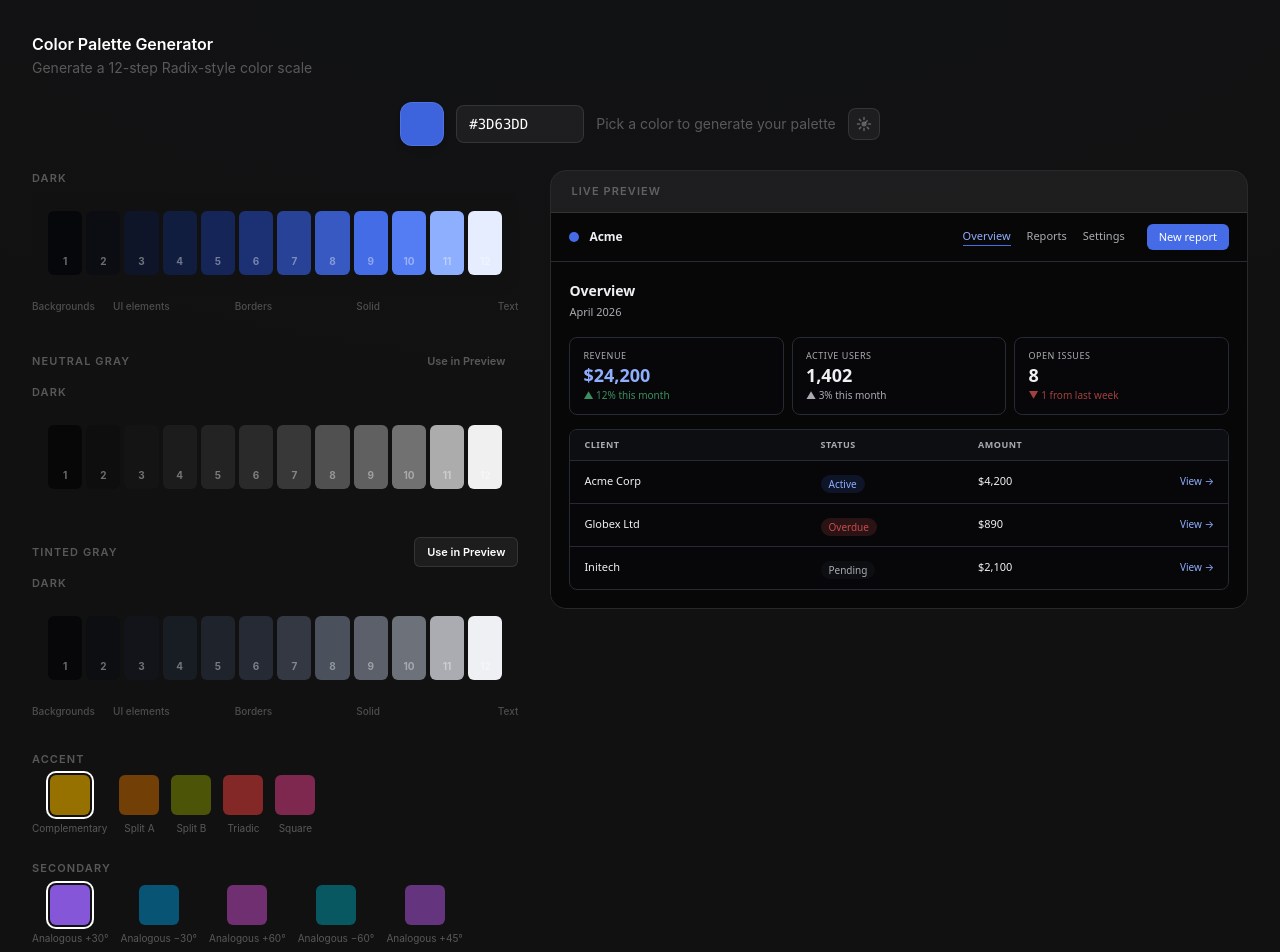
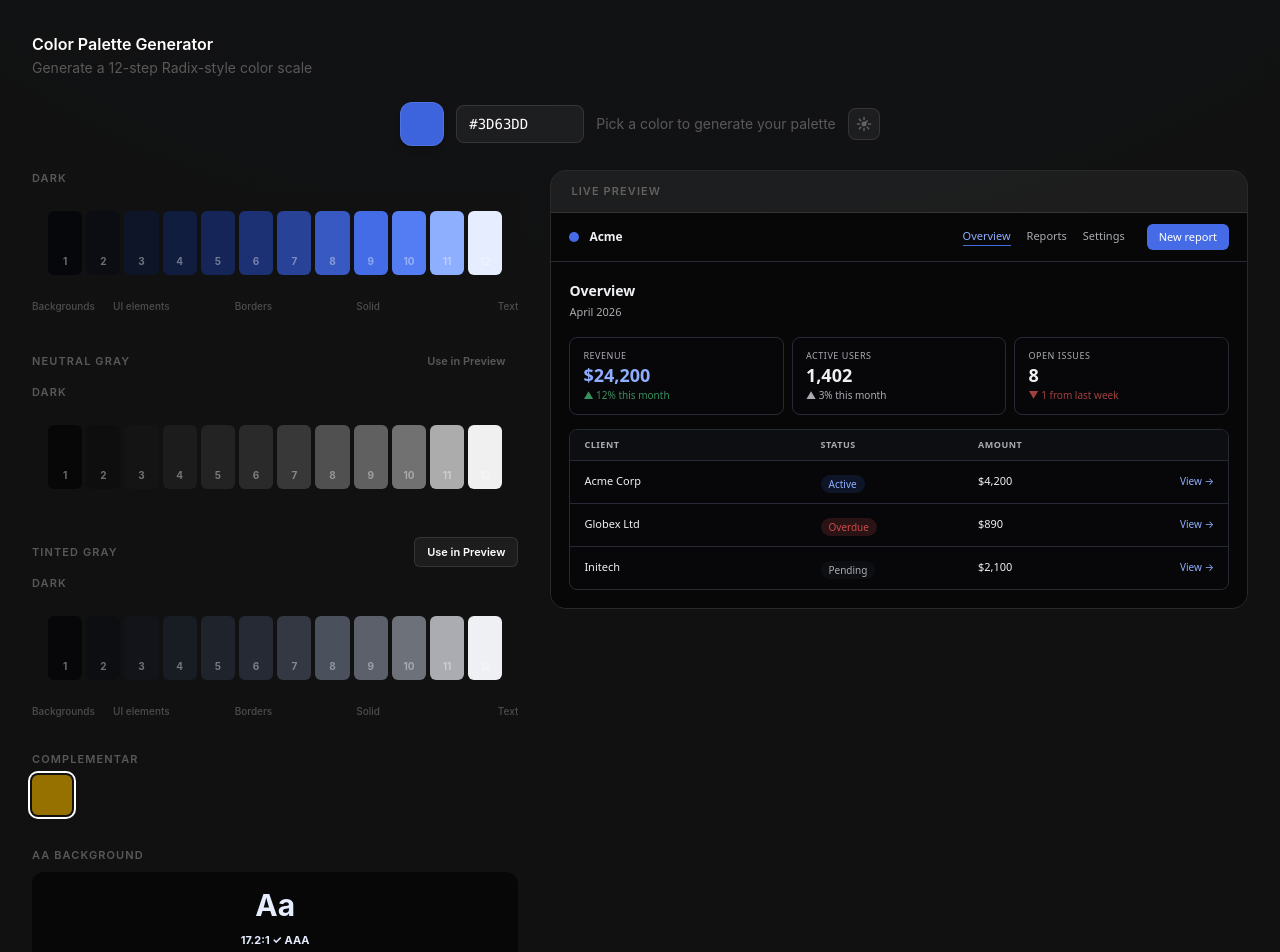
Before and after one commit to wonddark/colorizit, a React (Vite) app: page / in a window 1280 px wide. Shown: the top 952 px of the page. Built offline with nearby package versions, Linux system fonts and the light colour scheme.

Commit message:
refactor: rename and unify accentPalette with complementarPalette across components

```diff
--- a/src/App.tsx
+++ b/src/App.tsx
@@ -1,4 +1,4 @@
-import {useCallback, useEffect, useMemo, useState} from 'react'
+import {useCallback, useMemo, useState} from 'react'
 import {ColorInput} from './components/ColorInput'
 import {ExportPanel} from './components/ExportPanel'
 import {HarmonySuggestions} from './components/HarmonySuggestions'
@@ -45,18 +45,10 @@ export default function App() {
     catch { return generateHarmonies(DEFAULT_COLOR) }
   }, [color])
 
-  const [selectedAccentIdx, setSelectedAccentIdx] = useState(0)
-  const [selectedSecondaryIdx, setSelectedSecondaryIdx] = useState(0)
   const [preferredGray, setPreferredGray] = useState<'neutral' | 'tinted'>('tinted')
 
-  useEffect(() => {
-    setSelectedAccentIdx(0)
-    setSelectedSecondaryIdx(0)
-  }, [color])
-
-  const accentPalette    = harmonies.accent[selectedAccentIdx]?.palette
-  const secondaryPalette = harmonies.secondary[selectedSecondaryIdx]?.palette
-  const previewGray      = preferredGray === 'neutral' ? grays.neutral : grays.tinted
+  const complementarPalette = harmonies.complementar?.palette
+  const previewGray         = preferredGray === 'neutral' ? grays.neutral : grays.tinted
 
   const appVars = useMemo(
     () => buildAppVars(theme, palette),
@@ -133,10 +125,6 @@ export default function App() {
 
           <HarmonySuggestions
             harmonies={harmonies}
-            selectedAccent={selectedAccentIdx}
-            selectedSecondary={selectedSecondaryIdx}
-            onSelectAccent={setSelectedAccentIdx}
-            onSelectSecondary={setSelectedSecondaryIdx}
             theme={theme}
           />
 
@@ -157,8 +145,7 @@ export default function App() {
             neutralGray={grays.neutral}
             tintedGray={grays.tinted}
             background={background}
-            accentPalette={accentPalette}
-            secondaryPalette={secondaryPalette}
+            complementarPalette={complementarPalette}
           />
         </div>
 
@@ -167,7 +154,7 @@ export default function App() {
             palette={palette}
             tintedGray={previewGray}
             background={background}
-            accentPalette={accentPalette}
+            complementarPalette={complementarPalette}
             theme={theme}
           />
         </div>
--- a/src/components/DashboardPreview.tsx
+++ b/src/components/DashboardPreview.tsx
@@ -5,7 +5,7 @@ type Props = {
   palette: PaletteResult
   gray: PaletteResult
   background: BackgroundResult
-  accentPalette?: PaletteResult  // reserved, unused in v1
+  complementarPalette?: PaletteResult
   theme: 'light' | 'dark'
 }
 
--- a/src/components/ExportPanel.tsx
+++ b/src/components/ExportPanel.tsx
@@ -9,8 +9,7 @@ export function buildCss(
   neutralGray: PaletteResult,
   tintedGray: PaletteResult,
   background: BackgroundResult,
-  accentPalette?: PaletteResult,
-  secondaryPalette?: PaletteResult,
+  complementarPalette?: PaletteResult,
 ): string {
   const lines: string[] = [':root {', '  /* Primary — Light */']
   palette.light.forEach((step, i) => {
@@ -45,21 +44,13 @@ export function buildCss(
   lines.push('  /* AA Background */')
   lines.push(`  --bg-light: ${background.light.oklch};`)
   lines.push(`  --bg-dark: ${background.dark.oklch};`)
-  if (accentPalette) {
+  if (complementarPalette) {
     lines.push('')
-    lines.push('  /* Accent — Light */')
-    accentPalette.light.forEach((step, i) => lines.push(`  --accent-${i + 1}: ${step.oklch};`))
+    lines.push('  /* Complementar — Light */')
+    complementarPalette.light.forEach((step, i) => lines.push(`  --complementar-${i + 1}: ${step.oklch};`))
     lines.push('')
-    lines.push('  /* Accent — Dark */')
-    accentPalette.dark.forEach((step, i) => lines.push(`  --accent-dark-${i + 1}: ${step.oklch};`))
-  }
-  if (secondaryPalette) {
-    lines.push('')
-    lines.push('  /* Secondary — Light */')
-    secondaryPalette.light.forEach((step, i) => lines.push(`  --secondary-${i + 1}: ${step.oklch};`))
-    lines.push('')
-    lines.push('  /* Secondary — Dark */')
-    secondaryPalette.dark.forEach((step, i) => lines.push(`  --secondary-dark-${i + 1}: ${step.oklch};`))
+    lines.push('  /* Complementar — Dark */')
+    complementarPalette.dark.forEach((step, i) => lines.push(`  --complementar-dark-${i + 1}: ${step.oklch};`))
   }
   lines.push('}')
   return lines.join('\n')
@@ -70,8 +61,7 @@ export function buildJson(
   neutralGray: PaletteResult,
   tintedGray: PaletteResult,
   background: BackgroundResult,
-  accentPalette?: PaletteResult,
-  secondaryPalette?: PaletteResult,
+  complementarPalette?: PaletteResult,
 ): string {
   return JSON.stringify(
     {
@@ -89,16 +79,10 @@ export function buildJson(
         light: { hex: background.light.hex, contrastRatio: background.light.contrastRatio, source: background.light.source },
         dark:  { hex: background.dark.hex,  contrastRatio: background.dark.contrastRatio,  source: background.dark.source  },
       },
-      ...(accentPalette && {
-        accent: {
-          light: Object.fromEntries(accentPalette.light.map((s, i) => [String(i + 1), s.hex])),
-          dark:  Object.fromEntries(accentPalette.dark.map((s, i)  => [String(i + 1), s.hex])),
-        },
-      }),
-      ...(secondaryPalette && {
-        secondary: {
-          light: Object.fromEntries(secondaryPalette.light.map((s, i) => [String(i + 1), s.hex])),
-          dark:  Object.fromEntries(secondaryPalette.dark.map((s, i)  => [String(i + 1), s.hex])),
+      ...(complementarPalette && {
+        complementar: {
+          light: Object.fromEntries(complementarPalette.light.map((s, i) => [String(i + 1), s.hex])),
+          dark:  Object.fromEntries(complementarPalette.dark.map((s, i)  => [String(i + 1), s.hex])),
         },
       }),
     },
@@ -134,10 +118,9 @@ export function buildShadcn(
   neutralGray: PaletteResult,
   tintedGray: PaletteResult,
   background: BackgroundResult,
-  accentPalette?: PaletteResult,
-  secondaryPalette?: PaletteResult,
+  complementarPalette?: PaletteResult,
 ): string {
-  const tokens = buildTokens(palette, neutralGray, tintedGray, background, accentPalette, secondaryPalette)
+  const tokens = buildTokens(palette, neutralGray, tintedGray, background, complementarPalette)
   return [
     '@layer base {',
     '  :root {',
@@ -155,11 +138,10 @@ type Props = {
   neutralGray: PaletteResult
   tintedGray: PaletteResult
   background: BackgroundResult
-  accentPalette?: PaletteResult
-  secondaryPalette?: PaletteResult
+  complementarPalette?: PaletteResult
 }
 
-export function ExportPanel({ palette, neutralGray, tintedGray, background, accentPalette, secondaryPalette }: Props) {
+export function ExportPanel({ palette, neutralGray, tintedGray, background, complementarPalette }: Props) {
   const [tab, setTab] = useState<Tab>('css')
   const [copied, setCopied] = useState(false)
   const timerRef = useRef<ReturnType<typeof setTimeout> | null>(null)
@@ -167,10 +149,10 @@ export function ExportPanel({ palette, neutralGray, tintedGray, background, acce
   useEffect(() => () => { if (timerRef.current) clearTimeout(timerRef.current) }, [])
 
   const content = tab === 'css'
-    ? buildCss(palette, neutralGray, tintedGray, background, accentPalette, secondaryPalette)
+    ? buildCss(palette, neutralGray, tintedGray, background, complementarPalette)
     : tab === 'json'
-    ? buildJson(palette, neutralGray, tintedGray, background, accentPalette, secondaryPalette)
-    : buildShadcn(palette, neutralGray, tintedGray, background, accentPalette, secondaryPalette)
+    ? buildJson(palette, neutralGray, tintedGray, background, complementarPalette)
+    : buildShadcn(palette, neutralGray, tintedGray, background, complementarPalette)
 
   const handleCopy = useCallback(() => {
     navigator.clipboard.writeText(content).then(() => {
--- a/src/components/HarmonySuggestions.tsx
+++ b/src/components/HarmonySuggestions.tsx
@@ -1,76 +1,21 @@
 import type {HarmonyResult} from '../lib/generatePalette'
 
 type Props = {
-  harmonies:         HarmonyResult
-  selectedAccent:    number
-  selectedSecondary: number
-  onSelectAccent:    (i: number) => void
-  onSelectSecondary: (i: number) => void
-  theme:             'light' | 'dark'
+  harmonies: HarmonyResult
+  theme:     'light' | 'dark'
 }
 
 export function HarmonySuggestions(props: Readonly<Props>) {
-  const {
-    harmonies,
-    selectedAccent,
-    selectedSecondary,
-    onSelectAccent,
-    onSelectSecondary,
-    theme,
-  } = props
-  if (harmonies.accent.length === 0) return null
+  const { harmonies, theme } = props
+  if (!harmonies.complementar) return null
 
   return (
-    <div className="flex flex-col gap-6">
-      <div className="flex flex-col gap-2">
-        <h2 className="text-[11px] font-semibold uppercase tracking-widest text-(--app-fg-muted)">Accent</h2>
-        <div className="flex gap-3">
-          {harmonies.accent.map((s, i) => (
-            <button
-              key={i}
-              onClick={() => onSelectAccent(i)}
-              className="flex flex-col items-center gap-1.5 group"
-            >
-              <div
-                className={`w-10 h-10 rounded-md transition-all ${
-                  selectedAccent === i
-                    ? 'ring-2 ring-(--app-fg) ring-offset-2 ring-offset-(--app-bg)'
-                    : 'opacity-60 hover:opacity-100'
-                }`}
-                style={{ backgroundColor: s.palette[theme][8].hex }}
-              />
-              <span className="text-[10px] text-(--app-fg-muted) group-hover:text-(--app-fg-subtle) whitespace-nowrap">
-                {s.label}
-              </span>
-            </button>
-          ))}
-        </div>
-      </div>
-
-      <div className="flex flex-col gap-2">
-        <h2 className="text-[11px] font-semibold uppercase tracking-widest text-(--app-fg-muted)">Secondary</h2>
-        <div className="flex gap-3">
-          {harmonies.secondary.map((s, i) => (
-            <button
-              key={i}
-              onClick={() => onSelectSecondary(i)}
-              className="flex flex-col items-center gap-1.5 group"
-            >
-              <div
-                className={`w-10 h-10 rounded-md transition-all ${
-                  selectedSecondary === i
-                    ? 'ring-2 ring-(--app-fg) ring-offset-2 ring-offset-(--app-bg)'
-                    : 'opacity-60 hover:opacity-100'
-                }`}
-                style={{ backgroundColor: s.palette[theme][8].hex }}
-              />
-              <span className="text-[10px] text-(--app-fg-muted) group-hover:text-(--app-fg-subtle) whitespace-nowrap">
-                {s.label}
-              </span>
-            </button>
-          ))}
-        </div>
-      </div>
+    <div className="flex flex-col gap-2">
+      <h2 className="text-[11px] font-semibold uppercase tracking-widest text-(--app-fg-muted)">Complementar</h2>
+      <div
+        className="w-10 h-10 rounded-md ring-2 ring-(--app-fg) ring-offset-2 ring-offset-(--app-bg)"
+        style={{ backgroundColor: harmonies.complementar.palette[theme][8].hex }}
+      />
     </div>
   )
 }
--- a/src/components/PreviewPanel.tsx
+++ b/src/components/PreviewPanel.tsx
@@ -5,12 +5,12 @@ type Props = {
   palette: PaletteResult
   tintedGray: PaletteResult
   background: BackgroundResult
-  accentPalette?: PaletteResult
+  complementarPalette?: PaletteResult
   theme: 'light' | 'dark'
 }
 
 export function PreviewPanel(props: Readonly<Props>) {
-  const { palette, tintedGray, background, accentPalette, theme } = props
+  const { palette, tintedGray, background, complementarPalette, theme } = props
   return (
     <section>
       <div style={{ borderRadius: '16px', border: '1px solid var(--app-border)', overflow: 'hidden' }}>
@@ -21,7 +21,7 @@ export function PreviewPanel(props: Readonly<Props>) {
           palette={palette}
           gray={tintedGray}
           background={background}
-          accentPalette={accentPalette}
+          complementarPalette={complementarPalette}
           theme={theme}
         />
       </div>
--- a/src/lib/buildTokens.ts
+++ b/src/lib/buildTokens.ts
@@ -29,8 +29,7 @@ function deriveSet(
   ng: ColorStep[],
   tg: ColorStep[],
   bg: ColorStep,
-  ap: ColorStep[] | undefined,
-  sp: ColorStep[] | undefined,
+  cp: ColorStep[] | undefined,
 ): TokenSet {
   return {
     background: bg.oklch,
@@ -39,12 +38,12 @@ function deriveSet(
     'card-foreground': p[11].oklch,
     primary: p[9].oklch,
     'primary-foreground': pickForeground(p[9].hex, p[0], p[11]),
-    secondary: sp ? sp[2].oklch : tg[2].oklch,
-    'secondary-foreground': sp ? sp[10].oklch : tg[10].oklch,
+    secondary: tg[2].oklch,
+    'secondary-foreground': tg[10].oklch,
     muted: ng[2].oklch,
     'muted-foreground': ng[10].oklch,
-    accent: ap ? ap[2].oklch : tg[2].oklch,
-    'accent-foreground': ap ? ap[11].oklch : p[11].oklch,
+    accent: cp ? cp[2].oklch : tg[2].oklch,
+    'accent-foreground': cp ? cp[11].oklch : p[11].oklch,
     border: tg[5].oklch,
     ring: p[7].oklch,
   }
@@ -55,17 +54,16 @@ export function buildTokens(
   neutralGray: PaletteResult,
   tintedGray: PaletteResult,
   background: BackgroundResult,
-  accentPalette?: PaletteResult,
-  secondaryPalette?: PaletteResult,
+  complementarPalette?: PaletteResult,
 ): TokenResult {
   return {
     light: deriveSet(
       palette.light, neutralGray.light, tintedGray.light,
-      background.light, accentPalette?.light, secondaryPalette?.light,
+      background.light, complementarPalette?.light,
     ),
     dark: deriveSet(
       palette.dark, neutralGray.dark, tintedGray.dark,
-      background.dark, accentPalette?.dark, secondaryPalette?.dark,
+      background.dark, complementarPalette?.dark,
     ),
   }
 }
--- a/src/lib/generatePalette.ts
+++ b/src/lib/generatePalette.ts
@@ -143,25 +143,8 @@ export type ColorSuggestion = {
 }
 
 export type HarmonyResult = {
-  accent:    ColorSuggestion[]
-  secondary: ColorSuggestion[]
+  complementar: ColorSuggestion | null
 }
-
-const ACCENT_SHIFTS: Array<{ shift: number; label: string }> = [
-  { shift: 180, label: 'Complementary' },
-  { shift: 150, label: 'Split A' },
-  { shift: 210, label: 'Split B' },
-  { shift: 120, label: 'Triadic' },
-  { shift:  90, label: 'Square' },
-]
-
-const SECONDARY_SHIFTS: Array<{ shift: number; label: string }> = [
-  { shift:  30, label: 'Analogous +30°' },
-  { shift: -30, label: 'Analogous −30°' },
-  { shift:  60, label: 'Analogous +60°' },
-  { shift: -60, label: 'Analogous −60°' },
-  { shift:  45, label: 'Analogous +45°' },
-]
 
 export function generateHarmonies(input: string): HarmonyResult {
   const parsed = parse(input)
@@ -171,19 +154,14 @@ export function generateHarmonies(input: string): HarmonyResult {
   const h = oklch?.h
 
   if (h === undefined || isNaN(h)) {
-    return { accent: [], secondary: [] }
+    return { complementar: null }
   }
 
-  const makeSuggestion = ({ shift, label }: { shift: number; label: string }): ColorSuggestion => {
-    const newH = ((h + shift) % 360 + 360) % 360
-    const clamped = clampChroma({ mode: 'oklch', l: 0.5, c: 0.1, h: newH }, 'oklch', 'rgb')
-    const seedHex = formatHex(clamped) ?? '#808080'
-    return { label, palette: generatePalette(seedHex) }
-  }
-
+  const newH = ((h + 180) % 360 + 360) % 360
+  const clamped = clampChroma({ mode: 'oklch', l: 0.5, c: 0.1, h: newH }, 'oklch', 'rgb')
+  const seedHex = formatHex(clamped) ?? '#808080'
   return {
-    accent:    ACCENT_SHIFTS.map(makeSuggestion),
-    secondary: SECONDARY_SHIFTS.map(makeSuggestion),
+    complementar: { label: 'Complementary', palette: generatePalette(seedHex) },
   }
 }
 
```
